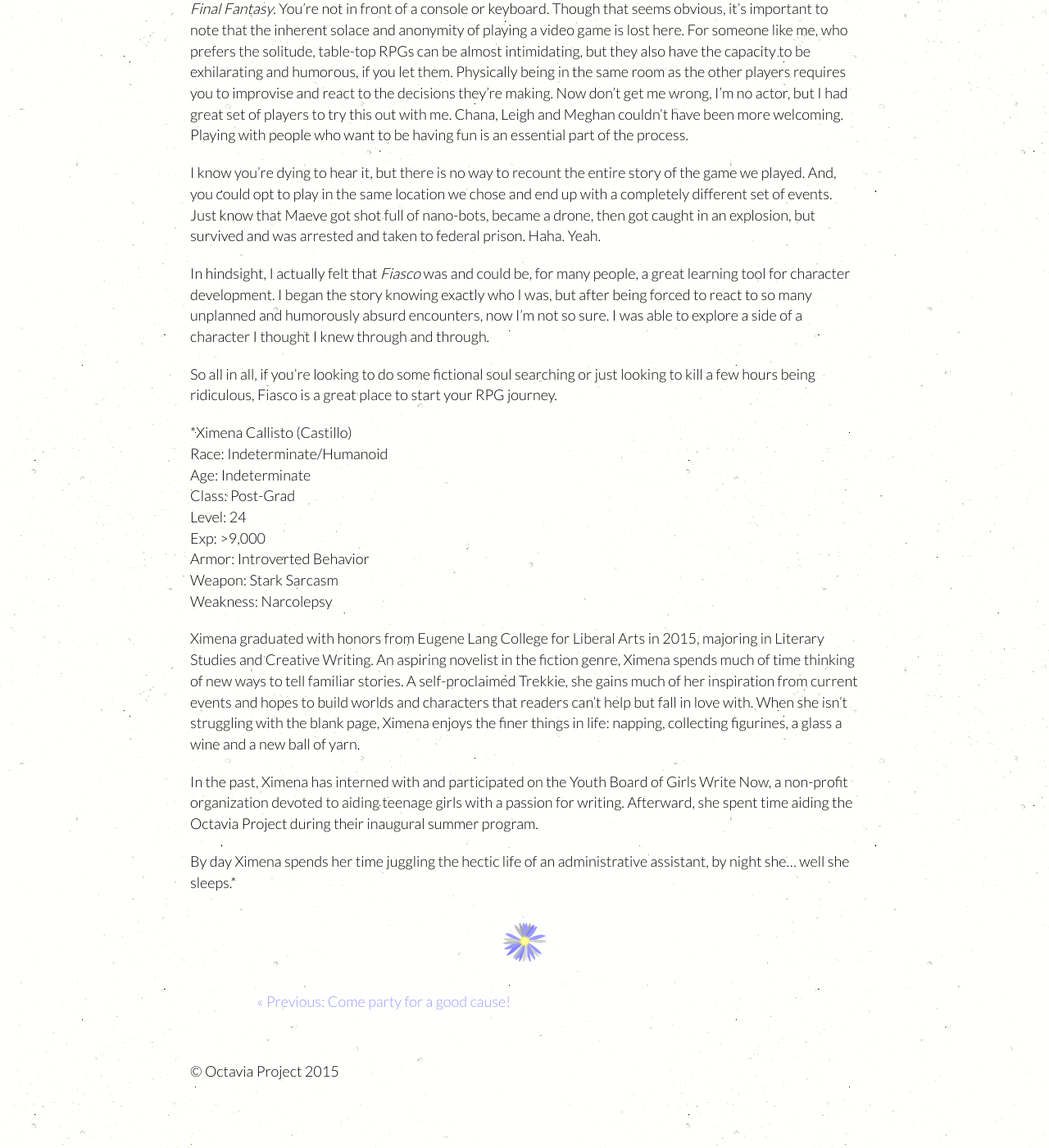
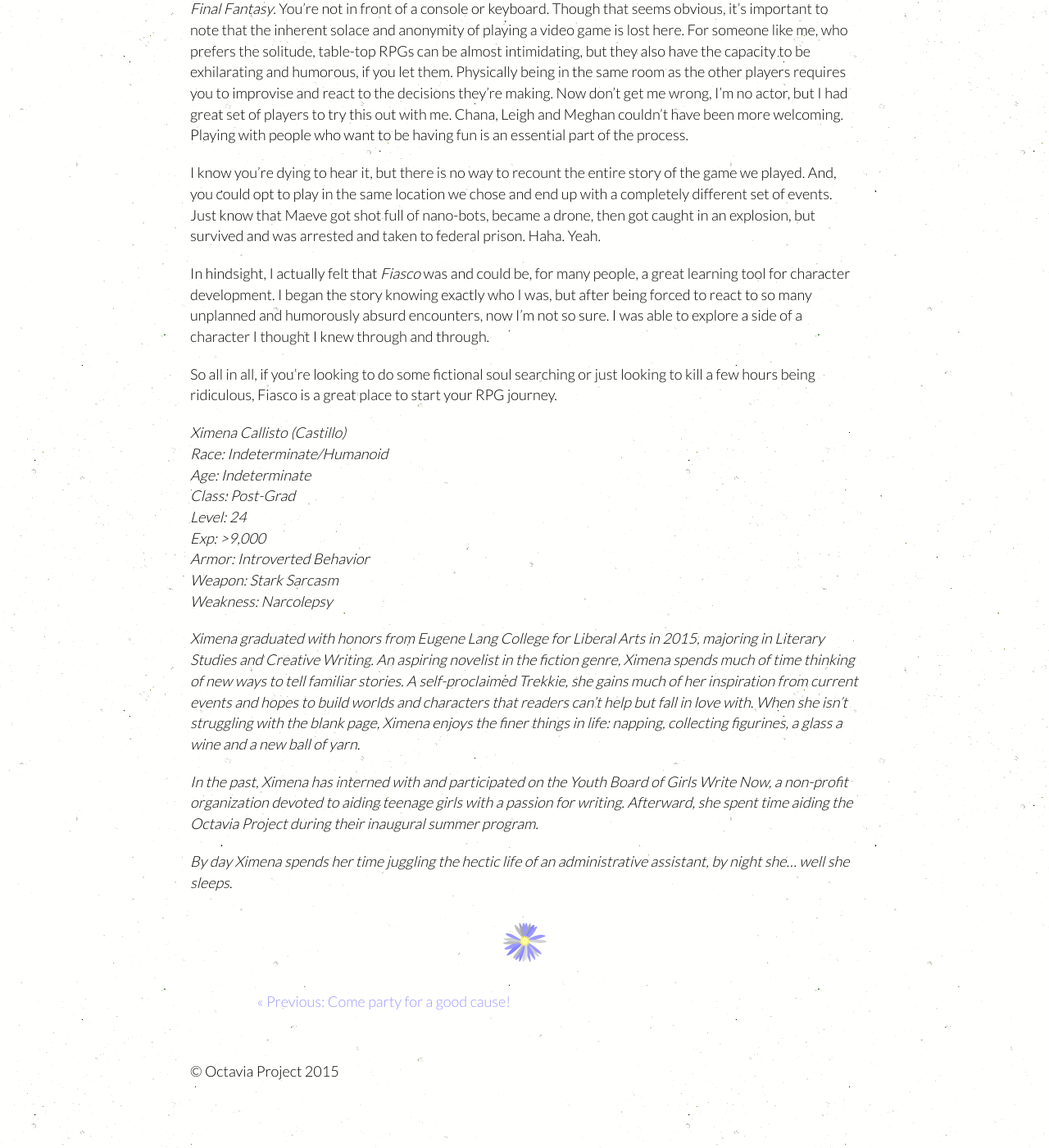
Before and after one commit to OctaviaProject/octaviaproject.github.io, a Jekyll site: the page built from _posts/2016-05-11-planning-for-the-unexpected.md, in a window 1280 px wide and 1400 px high, scrolled down 2167 px. Shown: the whole window at 82% size. Built offline with Jekyll 4.4.1, drawn with Linux system fonts in a browser that asks for light colours; some of the changed lines change nothing that is shown.

Commit message:
Bio formatting fix

```diff
--- a/_posts/2016-05-11-planning-for-the-unexpected.md
+++ b/_posts/2016-05-11-planning-for-the-unexpected.md
@@ -98,27 +98,27 @@
 So all in all, if you’re looking to do some fictional soul searching or just looking to kill a few hours
 being ridiculous, Fiasco is a great place to start your RPG journey.
 
-*Ximena Callisto (Castillo) <br>
-Race: Indeterminate/Humanoid <br>
-Age: Indeterminate <br>
-Class: Post-Grad <br>
-Level: 24 <br>
-Exp: >9,000 <br>
-Armor: Introverted Behavior <br>
-Weapon: Stark Sarcasm <br>
-Weakness: Narcolepsy <br>
+*Ximena Callisto (Castillo)* <br>
+*Race: Indeterminate/Humanoid* <br>
+*Age: Indeterminate* <br>
+*Class: Post-Grad* <br>
+*Level: 24* <br>
+*Exp: >9,000* <br>
+*Armor: Introverted Behavior* <br>
+*Weapon: Stark Sarcasm* <br>
+*Weakness: Narcolepsy* <br>
 
-Ximena graduated with honors from Eugene Lang College for Liberal Arts in 2015, majoring in
+*Ximena graduated with honors from Eugene Lang College for Liberal Arts in 2015, majoring in
 Literary Studies and Creative Writing. An aspiring novelist in the fiction genre, Ximena
 spends much of time thinking of new ways to tell familiar stories. A self-proclaimed Trekkie,
 she gains much of her inspiration from current events and hopes to build worlds and characters
 that readers can't help but fall in love with. When she isn't struggling with the blank page,
 Ximena enjoys the finer things in life: napping, collecting figurines, a glass a wine and a
-new ball of yarn.
+new ball of yarn.*
 
-In the past, Ximena has interned with and participated on the Youth Board of Girls Write Now,
+*In the past, Ximena has interned with and participated on the Youth Board of Girls Write Now,
 a non-profit organization devoted to aiding teenage girls with a passion for writing.
-Afterward, she spent time aiding the Octavia Project during their inaugural summer program.
+Afterward, she spent time aiding the Octavia Project during their inaugural summer program.*
 
-By day Ximena spends her time juggling the hectic life of an administrative assistant, by
+*By day Ximena spends her time juggling the hectic life of an administrative assistant, by
 night she... well she sleeps.*
```
